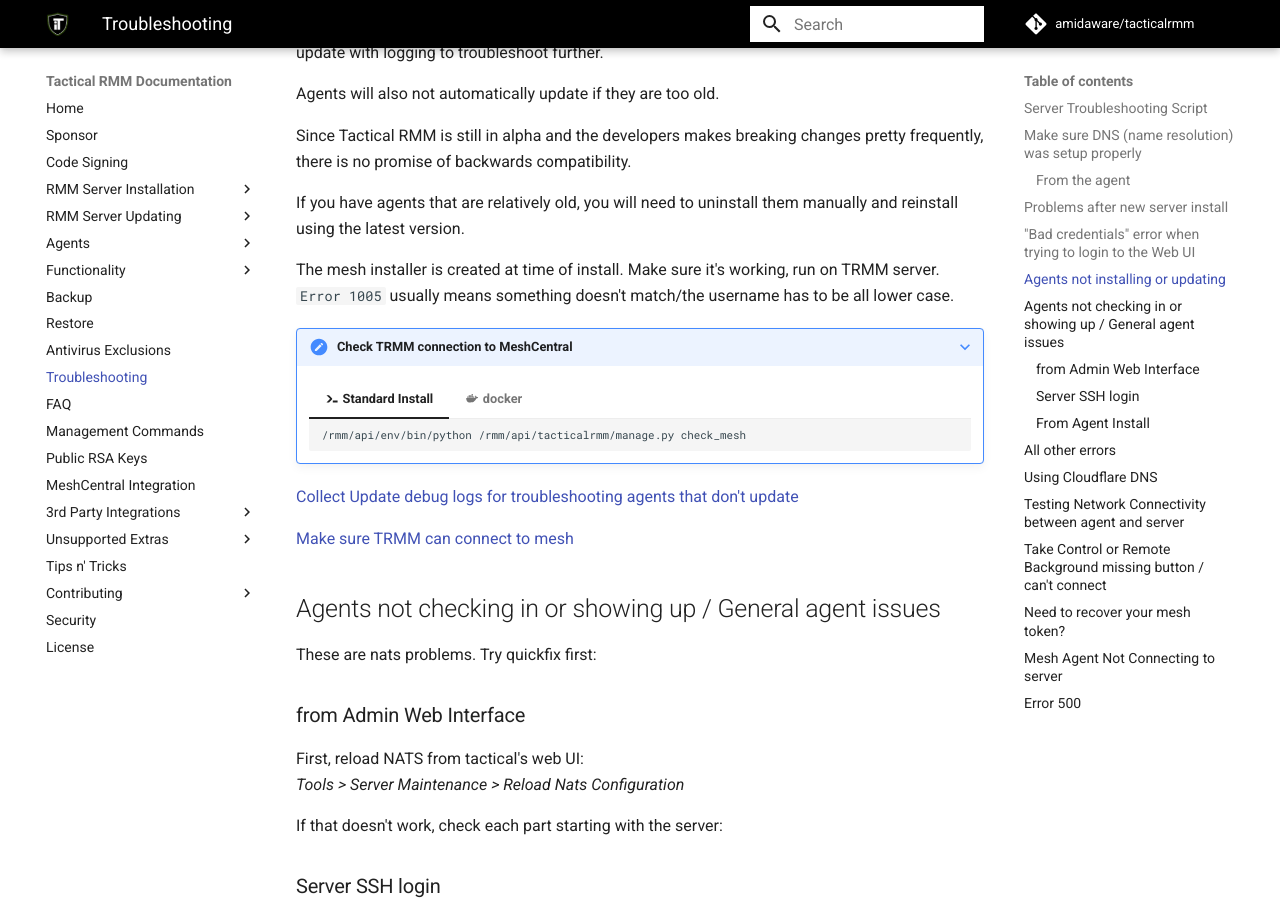
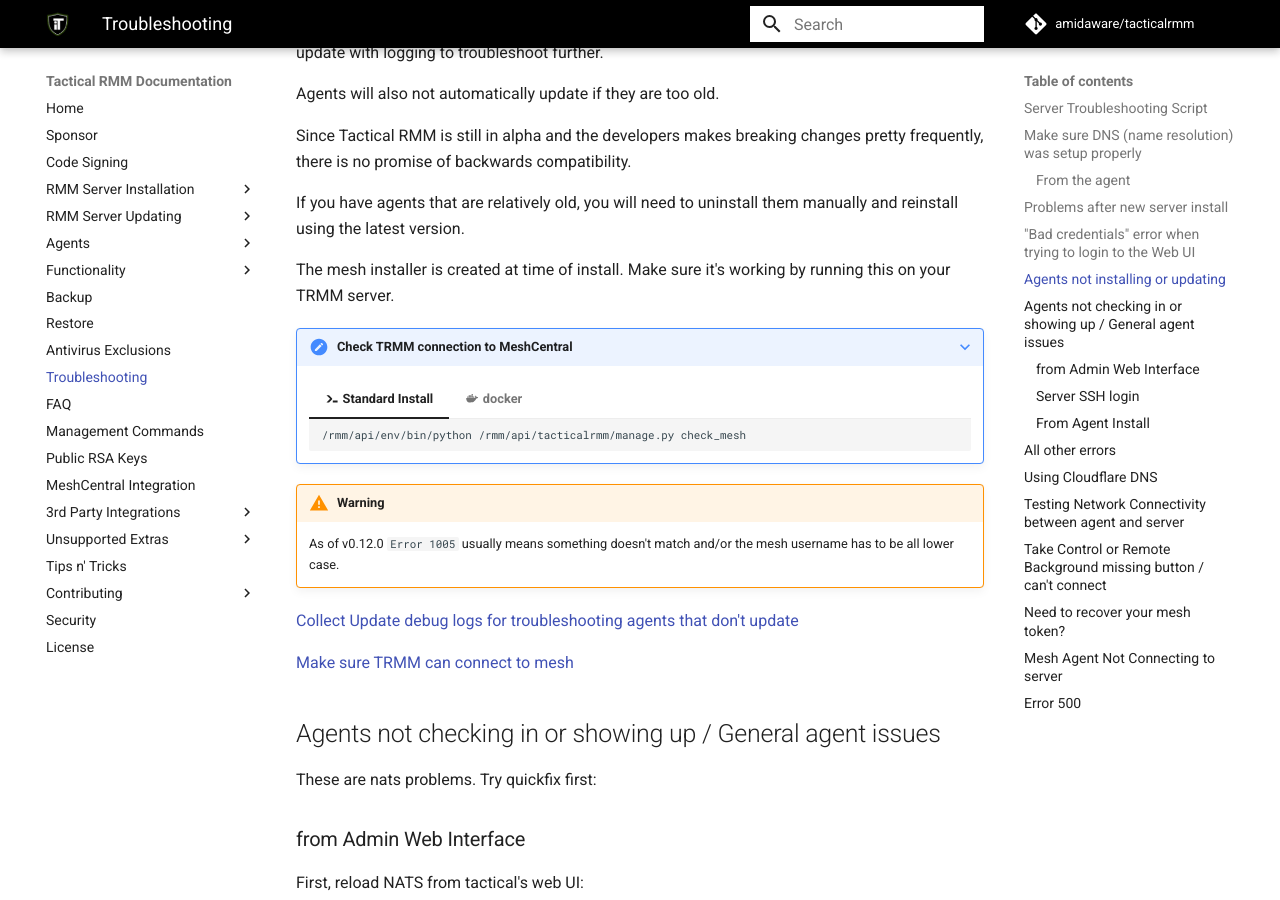
Before and after one commit to amidaware/trmm-docs, an MkDocs documentation site: the page built from docs/troubleshooting.md, in a window 1280 px wide and 900 px high, scrolled down 1716 px. Built offline with MkDocs 1.6.1 and Material for MkDocs 9.7.7, drawn with Linux system fonts in a browser that asks for light colours; comment, search, counter and statistics services are not loaded.

Commit message:
adjusting language

````diff
--- a/docs/troubleshooting.md
+++ b/docs/troubleshooting.md
@@ -61,7 +61,7 @@
 
 If you have agents that are relatively old, you will need to uninstall them manually and reinstall using the latest version.
 
-The mesh installer is created at time of install. Make sure it's working, run on TRMM server. `Error 1005` usually means something doesn't match/the username has to be all lower case.
+The mesh installer is created at time of install. Make sure it's working by running this on your TRMM server.
 
 ???+ note "Check TRMM connection to MeshCentral"
 
@@ -76,6 +76,9 @@
         ```bash
         sudo docker-compose exec tactical-backend python manage.py check_mesh
         ```
+
+!!!warning
+    As of v0.12.0 `Error 1005` usually means something doesn't match and/or the mesh username has to be all lower case.
 
 [Collect Update debug logs for troubleshooting agents that don't update](update_agents.md#manually-updating-from-the-command-line-on-the-agent)
 
````
